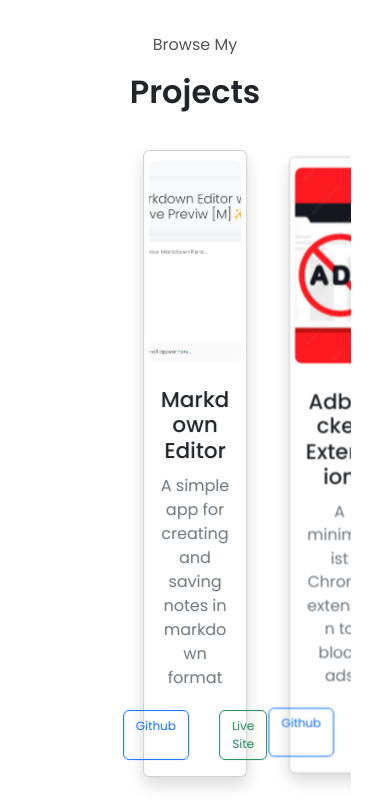
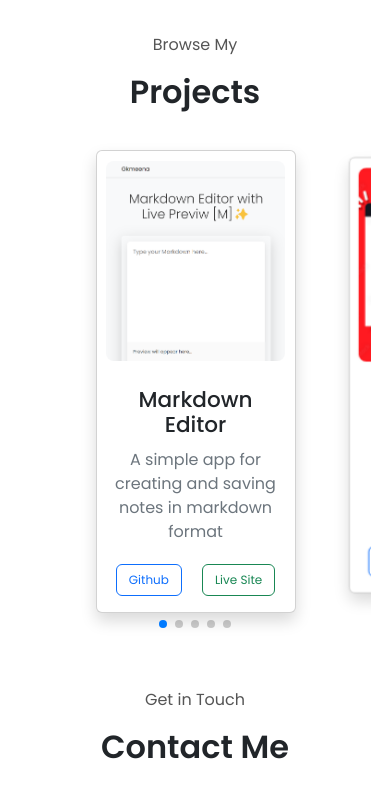
Before and after one commit to gauravmeee/My-React-Portfolio, a React (Create React App) app: page / in a window 390 px wide. Shown: the part 3760-4564 px from the top of the page. Built offline with nearby package versions, Linux system fonts and the light colour scheme; a web font is replaced by a local one.

Commit message:
make better

```diff
--- a/src/components/Projects.js
+++ b/src/components/Projects.js
@@ -11,7 +11,9 @@ import pro5 from './assets/Project-TeamRaftaar.png';
 import "swiper/css";
 import "swiper/css/effect-coverflow";
 import "swiper/css/pagination";
-import './card-style.css'
+import './card-style.css';
+// import './card-mediaqueries.css';
+
 
 const Icon = ({ src, alt, className }) => (
   <img src={src} alt={alt} className={className} />
@@ -68,27 +70,26 @@ const Projects = () => {
       modules={[EffectCoverflow, Pagination]} // Register modules
       className="container-fluid"
       breakpoints={{
-        // When the screen width is 1200px or more, show 4 cards
+        // When the screen width is 1200px or more, show 3 cards
         1200: {
-          slidesPerView: 4,
-        },
-        // When the screen width is 768px or more, show 3 cards
-        768: {
           slidesPerView: 3,
         },
-        // When the screen width is less than 768px, show 2 cards
+        // When the screen width is 768px or more, show 2 cards
+        768: {
+          slidesPerView: 2,
+        },
+        // When the screen width is less than 768px, show 1 cards
         480: {
-          slidesPerView: 2,
+          slidesPerView: 1,
         },
       }}
     >
-      <div className="cards-wrapper">
+
         {projects.map((project, index) => (
           <SwiperSlide key={index}>
             <Card project={project} />
           </SwiperSlide>
         ))}
-      </div>
     </Swiper>
     <a href="#contact">
         <Icon src="./assets/arrow.png" alt="Arrow icon" className="icon arrow" />
--- /dev/null
+++ b/src/components/card-mediaqueries.css
@@ -0,0 +1,53 @@
+/* Media Queries */
+
+/* For small screens, reduce the number of cards per view */
+@media (max-width: 767px) {
+    .card{
+        width: 100%;
+        max-width: 350px;  /* Allow slides to take full width */
+    }
+    .cards-wrapper {
+        flex-direction: column;  /* Stack the cards vertically */
+        padding: 20px 0;
+    }
+
+    .swiper-slide {
+        width: 100%;
+        max-width: 100%;  /* Allow slides to take full width */
+        margin: 20px 0;  /* Space between slides */
+    }
+
+    .container-fluid {
+        padding: 0 10px;  /* Reduced padding */
+    }
+
+    .button-group {
+        gap: 15px;  /* Reduce gap between buttons */
+    }
+
+    .btn {
+        font-size: 10px;  /* Smaller buttons for small screens */
+    }
+}
+
+/* For medium screens, show 3 cards per view */
+@media (min-width: 768px) and (max-width: 991px) {
+    .swiper-slide {
+        max-width: 300px;  /* Set max width for cards */
+    }
+
+    .button-group {
+        gap: 20px;  /* Adjust button spacing */
+    }
+}
+
+/* For large screens, show 4 cards per view */
+@media (min-width: 992px) {
+    .swiper-slide {
+        max-width: 250px;  /* Default card size */
+    }
+
+    .button-group {
+        gap: 30px;  /* Larger gap for buttons */
+    }
+}
--- a/src/components/card-style.css
+++ b/src/components/card-style.css
@@ -1,8 +1,4 @@
-/* Custom Styles for the Swiper container */
-.container-fluid {
-    margin: 0 auto;  /* Center it on the screen */
-    padding: 0 20px;  /* Add horizontal padding */
-}
+
 
 /* Swiper Wrapper - Control the area containing the slides */
 .cards-wrapper {
@@ -10,26 +6,7 @@
     justify-content: space-between;
     align-items: stretch; /* This makes sure all cards stretch equally */
     gap: 20px; /* Space between slides */
-    padding: 40px 0; /* Optional: Add padding on top and bottom */
-    flex: 0 0 auto;  /* Prevent swiper slides from shrinking */
-}
-
-
-/* Wrapper for swiper to ensure uniform height */
-.swiper-container {
-    width:100%;
-    display: flex;
-    justify-content: center;
-    margin: 0 auto; /* Ensure the swiper container is centered */
-}
-
-/* Custom Style for Swiper Slide */
-.swiper-slide {
-    height: 100%;
-    width: auto; /* Allow the slide to take up its natural width */
-    max-width: 250px; /* Set a maximum width for each card */
-    margin: 30px 10px;  /* Adds space between slides */
-    box-sizing: border-box;  /* Make sure padding and border are included in the width */
+    padding: 0 0; /* Optional: Add padding on top and bottom */
     flex: 0 0 auto;  /* Prevent swiper slides from shrinking */
 }
 
@@ -61,14 +38,14 @@
 .button-group {
     display: flex;
     justify-content: center; /* Center buttons horizontally */
-    gap: 30px; /* Add small gap between buttons */
+    gap: 20px; /* Add small gap between buttons */
     margin-top: auto; /* Push buttons to the bottom of the card */
 }
 
 /* Make the buttons smaller and aligned properly */
 .btn {
-    font-size: 12px;  /* Smaller button size */
-    padding: 6px 12px;
+    /* smaller buttone size*/
+    font-size: 12px;
 }
 
 /* Optional: Ensures the content remains spaced */
@@ -79,3 +56,27 @@
 .card-text {
     margin-bottom: 20px;
 }
+
+
+/* Slides */
+
+
+/* .container-fluid {
+    width: 600px;
+} */
+
+
+/* .swiper-container {
+    display: flex;
+    justify-content: center;
+    margin: 0 auto;
+} */
+
+.swiper-slide {
+    /* width: auto; */
+    max-width: 250px;
+    min-width: 200px;
+    margin: 30px 10px;
+    box-sizing: border-box;
+    flex: 0 0 auto;
+}
```
